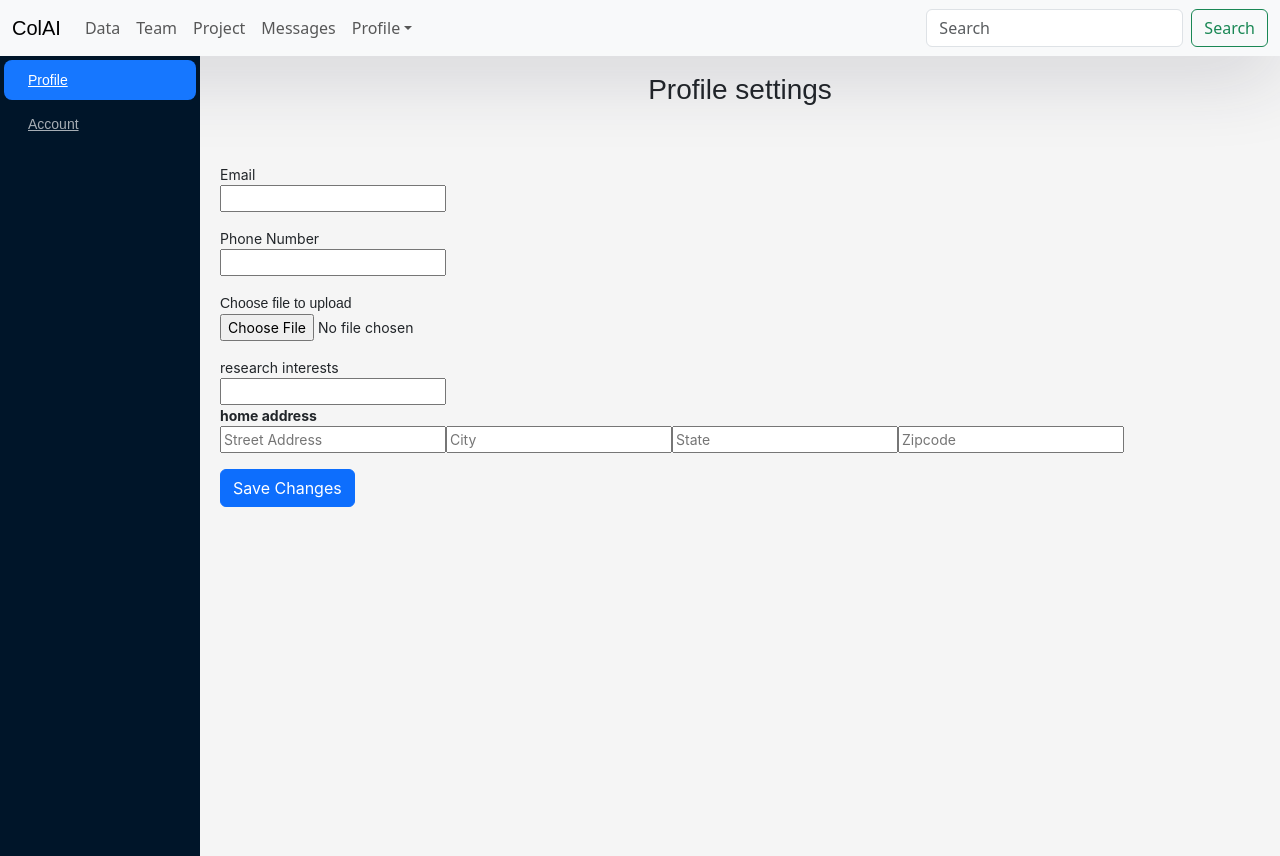
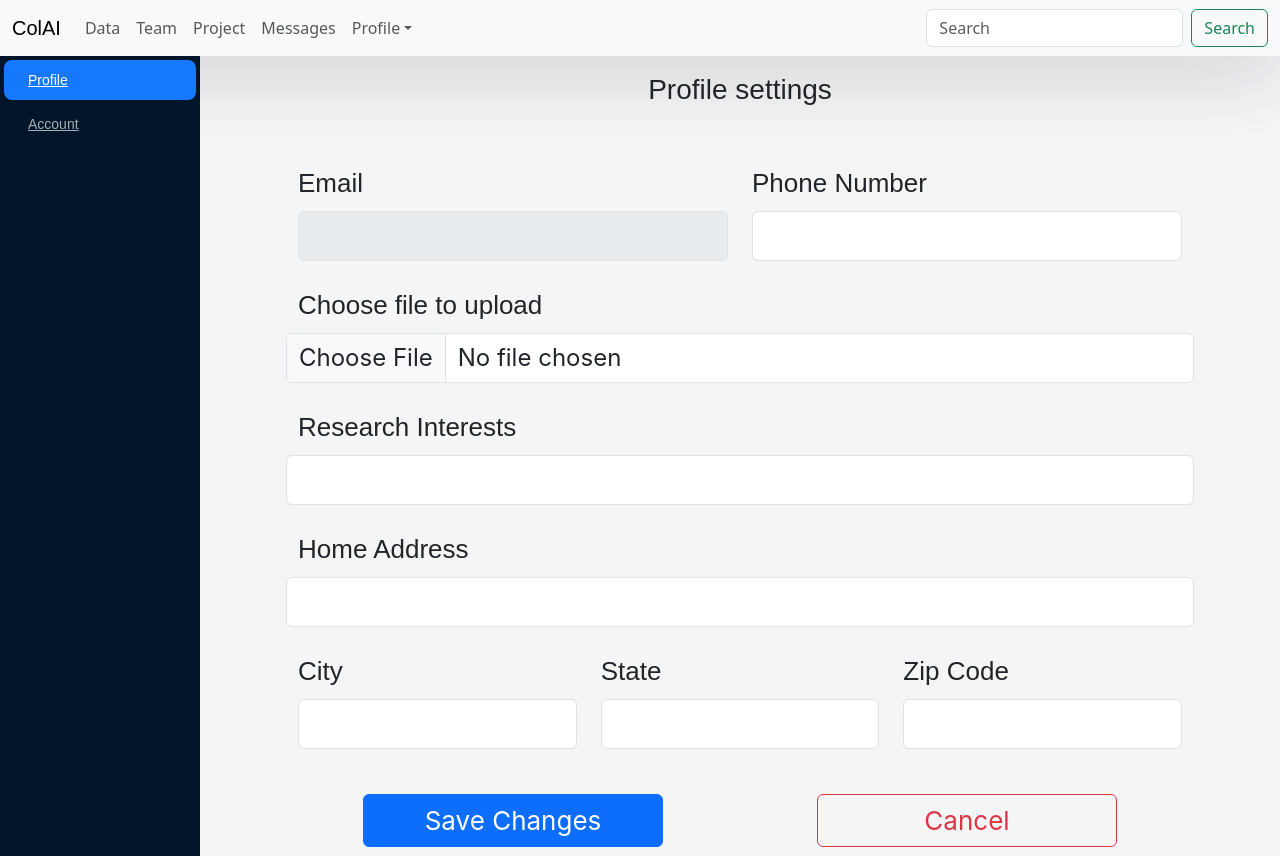
Before and after one commit to Collaborative-AI/colteam, a React (Create React App) app in the folder my-react-app/: page /settings/ProfileSetting in a window 1280 px wide. Built offline with nearby package versions, Linux system fonts and the light colour scheme; no server answers.

Commit message:
modified profile setting & log

```diff
--- a/my-react-app/src/components/setting/account_setting.js
+++ b/my-react-app/src/components/setting/account_setting.js
@@ -60,13 +60,15 @@ export default function AccountSetting () {
 
 
     return (
-        <Container >
-            <h4>Account Setting</h4>
+        <div>
+            <h3>Account Setting</h3>
+            <div style={{ width: '65%', margin: 'auto' }}>
                 <Form onSubmit={handleResetPasswd} style={{ marginTop: '40px' }}>
                     <Row className="mb-3">
-                    <Form.Group as={Col} xs="12" sm="6" md="4">
-                        <Form.Label>Old Password</Form.Label>
+                        <Form.Group>
+                            <Form.Label style={{ fontSize: '26px' }}>Old Password</Form.Label>
                             <Form.Control
+                                style={{ fontSize: '24px' }}
                                 type="password"
                                 placeholder="Enter old password"
                                 name="old_password"
@@ -76,9 +78,10 @@ export default function AccountSetting () {
                         </Form.Group>
                     </Row>
                     <Row className="mb-3">
-                    <Form.Group as={Col} xs="12" sm="6" md="4">
-                        <Form.Label>New Password</Form.Label>
+                        <Form.Group>
+                            <Form.Label style={{ fontSize: '26px' }}>New Password</Form.Label>
                             <Form.Control
+                                style={{ fontSize: '24px' }}
                                 type="password"
                                 placeholder="Enter new password"
                                 name="new_password"
@@ -88,9 +91,10 @@ export default function AccountSetting () {
                         </Form.Group>
                     </Row>
                     <Row className="mb-3">
-                    <Form.Group as={Col} xs="12" sm="6" md="4">
-                        <Form.Label>Confirm New Password</Form.Label>
+                        <Form.Group>
+                            <Form.Label style={{ fontSize: '26px' }}>Confirm New Password</Form.Label>
                             <Form.Control
+                                style={{ fontSize: '24px' }}
                                 type="password"
                                 placeholder="Confirm new password"
                                 name="new_password_confirm"
@@ -99,10 +103,14 @@ export default function AccountSetting () {
                             />
                         </Form.Group>
                     </Row>
-                <Button variant="primary" type="submit">
+                    <Row style={{ marginTop: '45px', marginBottom: '45px', display: 'flex', justifyContent: 'center'}}>
+                        <Button variant="primary" type="submit" style={{ fontSize: '26px', width: '500px'}}>
                             Save Changes
                         </Button>
+                    </Row>
+
                 </Form >
-        </ Container >
+            </div>
+        </div >
     )
 };
--- a/my-react-app/src/components/setting/profile_setting/index.js
+++ b/my-react-app/src/components/setting/profile_setting/index.js
@@ -5,6 +5,9 @@ import axios from 'axios'
 import colteam_logo from '../../../assets/images/colteam_logo.png'
 import Address from '../profile_setting/home_address'
 import Button from 'react-bootstrap/Button'
+import Form from 'react-bootstrap/Form'
+import Col from 'react-bootstrap/Col'
+import Row from 'react-bootstrap/Row';
 
 function ProfileSetting () {
   const { auth } = useContext(AuthContext)
@@ -46,19 +49,28 @@ function ProfileSetting () {
       Avatar: value
     })
   }
-  const handleAddressChange = (newAddress) => {
-    // console.log("profile page")
-    // console.log(newAddress)
-    setUserData({
-      ...userData,
-      home_address: newAddress
-    })
-    // console.log({
-    //   ...userData,
-    //   home_address: newAddress
-    // })
+  // const handleAddressChange = (newAddress) => {
+  //   // console.log("profile page")
+  //   console.log(newAddress)
+  //   setUserData({
+  //     ...userData,
+  //     // home_address: newAddress
+  //     home_address
+  //   })
+  //   console.log({
+  //     ...userData,
+  //     home_address: newAddress
+  //   })
+  // }
+  const handleChangeHomeAddress = (elementName, value) => {
+    setUserData(prevUserData => ({
+      ...prevUserData,
+      home_address: {
+        ...prevUserData.home_address,
+        [elementName]: value
       }
-
+    }));
+  }
 
   //get profile info
   useEffect(() => {
@@ -91,7 +103,7 @@ function ProfileSetting () {
         })
       })
       .catch((error) => console.error('Error fetching user data:', error))
-  }, [auth.accessToken,userData])
+  }, [auth.accessToken])
 
 
   //update change to back end
@@ -123,25 +135,56 @@ function ProfileSetting () {
       })
   }
 
+  const handleCancel = () => {
+    console.log(`Bearer ${auth.accessToken}`)
+    axios
+      .get("http://localhost:8000/users/profile/view/", {
+        headers: {
+          Authorization: `Bearer ${auth.accessToken}`
+        },
+        params: {
+          t: new Date().getTime()
+        }
+      })
+      .then((response) => {
+        console.log("info get")
+        console.log(response.data)
+        console.log(response.data.location)
+        const addressInJasonFormat = response.data.location.replace(/'/g, '"')
+        console.log(JSON.parse(addressInJasonFormat))
+        setUserData({
+          ...userData,
+          research_interests: response.data.research_interests,
+          phone_number: response.data.phone_number,
+          home_address: JSON.parse(addressInJasonFormat)
+        })
+      })
+      .catch((error) => console.error('Error fetching user data:', error))
+  };
+
+
   return (
     <div>
       <h3>Profile settings</h3>
-      <form onSubmit={handleAllChange} style={{ marginTop: '40px' }}>
-        <p>
-          <lable for="email">Email</lable><br></br>
-          <input
-            type="text"
+      <div style={{ width: '85%', margin: 'auto' }}>
+        <Form onSubmit={handleAllChange} style={{ marginTop: '40px'}}>
+          <Row style={{ marginTop: '25px', marginBottom: '25px' }}>
+            <Col>
+              <Form.Label style={{ fontSize: '26px' }}> Email </Form.Label>
+              <Form.Control
+                style={{ fontSize: '24px' }}
                 id="email"
                 name='email'
-            value={userData.email}
+                disabled readOnly defaultValue={userData.email}
                 // onChange={(e) => handleChangeEmail(e.target.value)}
                 // onChange={onChange}
                 // readOnly={onChange == null}
               />
-        </p>
-        <p>
-          <lable for="phone_number">Phone Number</lable><br></br>
-          <input
+            </Col>
+            <Col>
+              <Form.Label style={{ fontSize: '26px' }} for="phone_number"> Phone Number </Form.Label>
+              <Form.Control
+                style={{ fontSize: '24px' }}
                 type='tel'
                 id='phone_number'
                 name="phone_number"
@@ -159,36 +202,80 @@ function ProfileSetting () {
                 //   }
                 // ]}
                 onChange={(e) => handleChangePhoneNumber(e.target.value)}
-          >
-          </input>
-        </p>
-        <p>
-          <label for="Avatar">Choose file to upload</label><br></br>
-          <input
+              />
+            </Col>
+          </Row>
+          <Row style={{ marginTop: '25px', marginBottom: '25px' }}>
+            <Form.Label style={{ fontSize: '26px' }} for="Avatar"> Choose file to upload </Form.Label>
+            <Form.Control
+              style={{ fontSize: '24px' }}
               type="file"
               id="Avatar"
               name='Avatar'
               // value={userData.Avatar}
               accept="image/png, image/jpeg"
-            onChange={(e) => handleChangeAvatar(e.target.files[0])}>
-          </input>
-        </p>
-        <lable for="research_interests">research interests</lable><br></br>
-        <input
+              onChange={(e) => handleChangeAvatar(e.target.files[0])}/>
+          </Row>
+          <Row style={{ marginTop: '25px', marginBottom: '25px' }}>
+            <Form.Label style={{ fontSize: '26px' }} for="research_interests"> Research Interests </Form.Label>
+            <Form.Control
+              style={{ fontSize: '24px' }}
               type="text"
               id="research_interests"
               name='research_interests'
-          value={userData.research_interests}
-          onChange={(e) => handleChangeResearchInterests(e.target.value)}>
-        </input>
-        <Address onAddressUpdate={handleAddressChange} home_address1={userData.home_address} count={count}></Address>
-        <p></p>
-        <Button variant="primary" type="submit">
-          Save Changes
-        </Button>
-      </form>
+              value={userData.research_interests} onChange={(e) => handleChangeResearchInterests(e.target.value)}/>
+          </Row>
+          <Row style={{ marginTop: '25px', marginBottom: '25px' }}>
+            <Form.Label style={{ fontSize: '26px' }} for="home_address"> Home Address </Form.Label>
+            <Form.Control
+              style={{ fontSize: '24px' }}
+              type="text"
+              id="home_address"
+              name='home_address'
+              value={userData.home_address.street_address} onChange={(e) => handleChangeHomeAddress('street_address', e.target.value)}/>
+          </Row>
+          <Row style={{ marginTop: '25px', marginBottom: '25px' }}>
+            <Col>
+              <Form.Label style={{ fontSize: '26px' }} for="city"> City </Form.Label>
+              <Form.Control
+                style={{ fontSize: '24px' }}
+                type="text"
+                id="city"
+                name='city'
+                value={userData.home_address.city} onChange={(e) => handleChangeHomeAddress('city', e.target.value)}/>
+              </Col>
+            <Col>
+              <Form.Label style={{ fontSize: '26px' }} for="state"> State </Form.Label>
+              <Form.Control
+                style={{ fontSize: '24px' }}
+                type="text"
+                id="state"
+                name='state'
+                value={userData.home_address.state} onChange={(e) => handleChangeHomeAddress('state', e.target.value)}/>
+
+            </Col>
+            <Col>
+              <Form.Label style={{ fontSize: '26px' }} for="zip_code"> Zip Code </Form.Label>
+              <Form.Control
+                style={{ fontSize: '24px' }}
+                type="text"
+                id="zip_code"
+                name='zip_code'
+                value={userData.home_address.zip_code} onChange={(e) => handleChangeHomeAddress('zip_code', e.target.value)}/>
+            </Col>
+          </Row>
+          {/* <Address onAddressUpdate={handleAddressChange} home_address1={userData.home_address} count={count}></Address> */}
+          <Row style={{ marginTop: '45px', marginBottom: '45px' }}>
+            <Col style={{ display: 'flex', justifyContent: 'center' }}>
+              <Button variant="primary" type="submit" style={{ fontSize: '26px', width: '300px'}} > Save Changes </Button>
+            </Col>
+            <Col style={{ display: 'flex', justifyContent: 'center' }}>
+              <Button variant="btn btn-outline-danger" onClick={handleCancel} style={{ fontSize: '26px', width: '300px'}}> Cancel </Button>
+            </Col>
+          </Row>
+        </Form>
       </div >
-
+    </div>
   )
 }
 
--- a/my-react-app/src/pages/logout.js
+++ b/my-react-app/src/pages/logout.js
@@ -11,7 +11,7 @@ export default function LogOut () {
         event.preventDefault()
         const config = {
             headers: {
-                Authorization: "Bearer " + getToken,
+                Authorization: "Bearer " + getToken(),
             }
         }
 
@@ -19,11 +19,13 @@ export default function LogOut () {
             .post('http://localhost:8000/users/logout/', null, config)
             .then((response) => {
                 console.log(response.data)
-                localStorage.clear()
-                navigate('/')
             })
             .catch((error) => {
                 console.error('Error:', error.message)
+            })
+            .finally(() => {
+                localStorage.clear()
+                navigate('/')
             })
     }
 
```
Also changed, not shown: my-react-app/src/pages/login.js (line endings or trailing spaces). Lines whose indentation alone changed are shown as unchanged.
